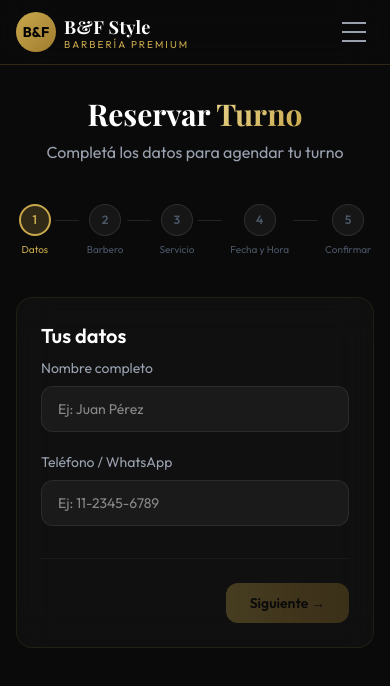
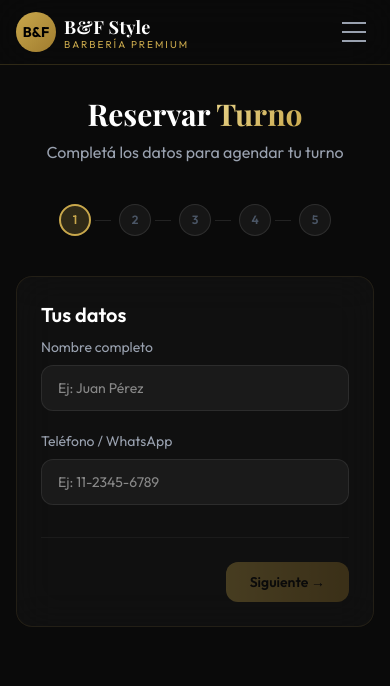
Before and after one commit to FacundoRiffo/Barberia-ByFStyle, a React (Vite) app: page /reservar in a window 390 px wide. Shown: the top 686 px of the page. Built offline with nearby package versions, Linux system fonts and the light colour scheme.

Commit message:
mejora en celular

```diff
--- a/src/pages/public/BookingPage.jsx
+++ b/src/pages/public/BookingPage.jsx
@@ -127,12 +127,12 @@ export default function BookingPage() {
                 >
                   {i < step ? '✓' : i + 1}
                 </div>
-                <span className={`text-[10px] sm:text-xs mt-1.5 ${i <= step ? 'text-gold' : 'text-gray-600'}`}>
+                <span className={`hidden sm:block text-xs mt-1.5 ${i <= step ? 'text-gold' : 'text-gray-600'}`}>
                   {label}
                 </span>
               </div>
               {i < STEPS.length - 1 && (
-                <div className={`w-6 sm:w-12 h-px mx-1 sm:mx-2 mb-5 transition-colors ${i < step ? 'bg-gold' : 'bg-white/10'}`} />
+                <div className={`w-4 sm:w-12 h-px mx-1 sm:mx-2 mb-0 sm:mb-5 transition-colors ${i < step ? 'bg-gold' : 'bg-white/10'}`} />
               )}
             </div>
           ))}
@@ -255,7 +255,7 @@ export default function BookingPage() {
               {formData.date && (
                 <div className="animate-fade-in">
                   <label className="block text-sm text-gray-400 mb-3">Horario disponible</label>
-                  <div className="grid grid-cols-4 sm:grid-cols-6 gap-2">
+                  <div className="grid grid-cols-3 sm:grid-cols-4 md:grid-cols-6 gap-2 sm:gap-3">
                     {allSlots.map((slot) => {
                       const isBooked = bookedSlots.includes(slot);
                       return (
```
